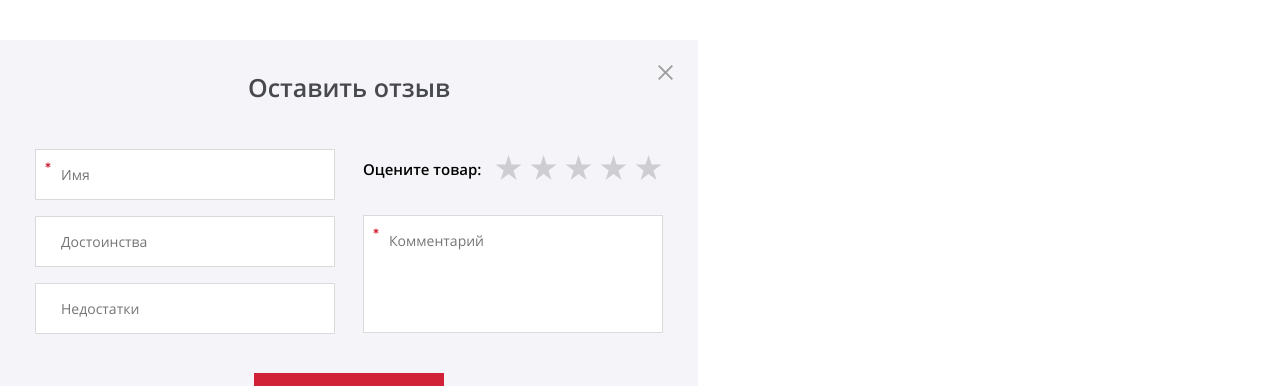
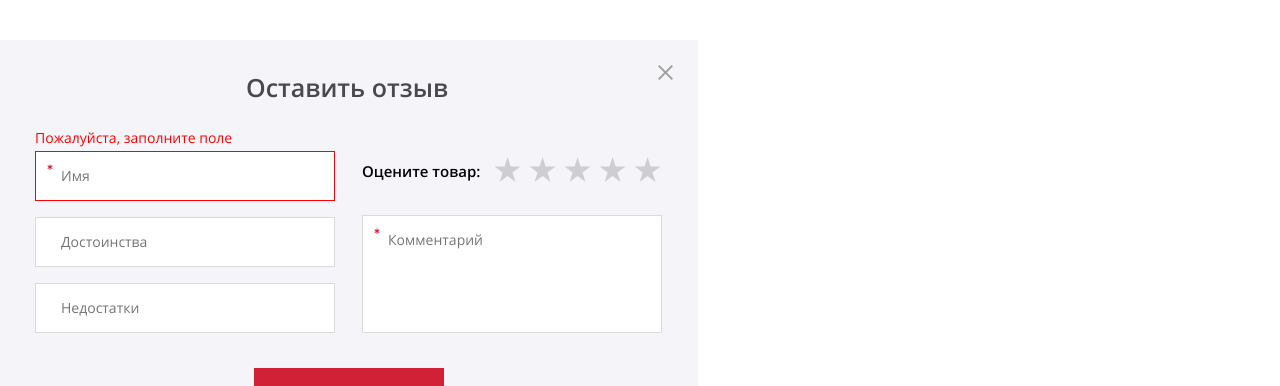
Before and after one commit to geoniced/avto-moto, a React (Create React App) app: page / in a window 1280 px wide. Shown: the part 2326-2712 px from the top of the page. Built offline with nearby package versions, Linux system fonts and the light colour scheme.

Commit message:
Pixel Perfect для формы

```diff
--- a/public/index.html
+++ b/public/index.html
@@ -336,8 +336,11 @@
         <form class="review-form__form" action="#" method="POST">
           <div class="review-form__wrapper">
             <div class="review-form__column-wrapper">
-              <label for="review-name" class="review-form__label visually-hidden">Имя</label>
-              <input class="review-form__input" id="review-name" name="review-name" type="text" placeholder="Имя" required>
+              <div class="review-form__field-wrapper">
+                <p class="review-form__error-message">Пожалуйста, заполните поле</p>
+                <label for="review-name" class="review-form__label visually-hidden">Имя</label>
+                <input class="review-form__input review-form__input--error" id="review-name" name="review-name" type="text" placeholder="Имя" required>
+              </div>
 
               <label for="review-pros" class="review-form__label visually-hidden">Достоинства</label>
               <input class="review-form__input" id="review-pros" name="review-pros" type="text" placeholder="Достоинства">
--- a/src/scss/review-form.scss
+++ b/src/scss/review-form.scss
@@ -10,7 +10,9 @@
 
 .review-form__title {
   margin: 0;
-  margin-bottom: 45px;
+  margin-bottom: 24px;
+  padding-right: 4px;
+
   font-size: 25px;
   line-height: 34px;
   font-weight: 600;
@@ -48,16 +50,30 @@
 
 .review-form__wrapper {
   display: flex;
-  margin-bottom: 35px;
+  margin-bottom: 30px;
 }
 
 .review-form__column-wrapper {
   width: 300px;
-  margin-right: 28px;
+  margin-right: 27px;
 
   &:last-of-type {
     margin-right: 0;
   }
+}
+
+.review-form__field-wrapper {
+  margin-bottom: 16px;
+}
+
+.review-form__error-message {
+  margin: 0;
+  margin-bottom: 4px;
+  padding: 0;
+
+  font-size: 14px;
+  line-height: 19px;
+  color: $light-red;
 }
 
 .review-form__input,
@@ -66,7 +82,7 @@
   padding: 15px 25px;
 
   font-size: 14px;
-  line-height: 19px;
+  line-height: 18px;
   color: $accent-black;
 
   border: 1px solid rgba($accent-black, 0.2);
@@ -74,7 +90,11 @@
   &:required {
     background-image: url("../img/icon-required-field.svg");
     background-repeat: no-repeat;
-    background-position: 9px 12px;
+    background-position: 11px 12px;
+  }
+
+  &--error {
+    border-color: $light-red;
   }
 }
 
@@ -88,8 +108,9 @@
 
 .review-form__input-group {
   margin: 0;
-  margin-bottom: 30px;
+  margin-bottom: 28px;
   padding: 0;
+  padding-top: 23px;
   border: none;
 }
 
--- a/src/scss/variables.scss
+++ b/src/scss/variables.scss
@@ -8,5 +8,6 @@ $star-dark-gray: #BDBEC2;
 $gray: #D7D9DF;
 $light-gray: #F5F5F9;
 
+$light-red: #FF0000;
 $red: #D12136;
 $dark-red: #BD0C21;
```
